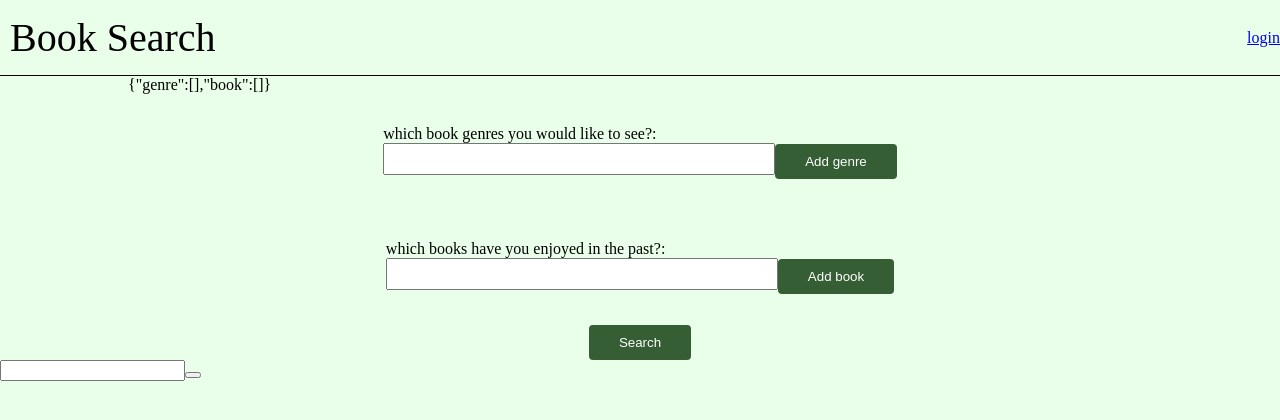
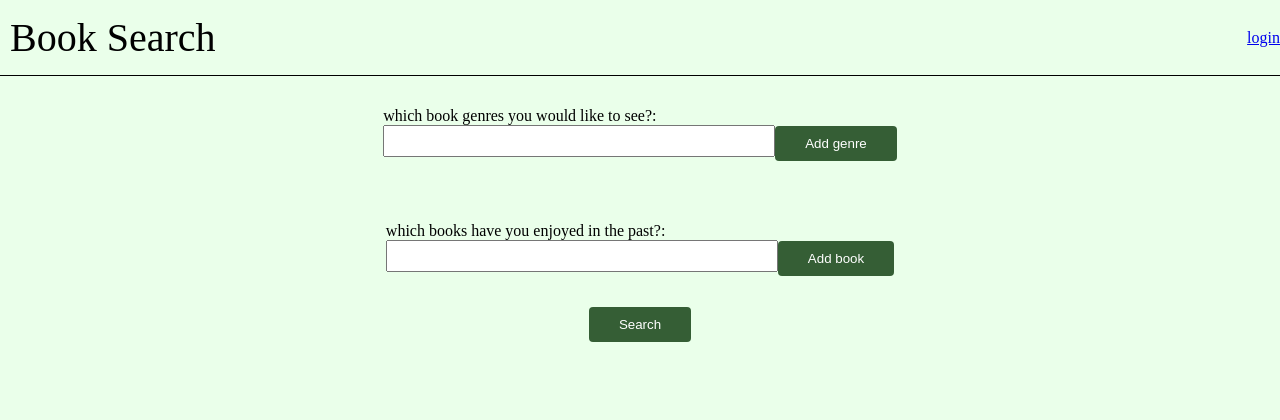
Before and after one commit to SpencerHitchcock05/Book-App, a React app in the folder client/: page / in a window 1280 px wide. Shown: the top 420 px of the page. Built offline with nearby package versions, Linux system fonts and the light colour scheme; the HTML template or start-up script is replaced by a standard one.

Commit message:
removed some debugging UI

```diff
--- a/client/src/App.jsx
+++ b/client/src/App.jsx
@@ -5,50 +5,10 @@ import Content from "./Content.jsx"
 
 function App() {
 
-  const [suggestions, setSuggestions] = useState();
-  const text = useRef();
-
-  async function serverFetch() {
-
-    const resp = await fetch("http://localhost:5000/books", {
-      method: "POST",
-      headers: {
-        "Content-Type": "application/json"
-      },
-      body: JSON.stringify({text: text.current.value})
-    })
-
-    const data = resp.json()
-
-    data.then(resp => {
-      setSuggestions(resp)
-      console.log(resp)
-    })
-
-
-
-
-  }
-
   return (
     <>
       <Nav/>
       <Content/>
-      <input ref={text} type="text" name="" id="" />
-      <button onClick={serverFetch}></button>
-      <div>
-        {JSON.stringify(suggestions)}
-
-        {/* {suggestions && suggestions.map((suggestion) => {
-          return (
-            <div key={suggestion.title}>
-              {JSON.stringify(suggestion)}
-            </div>
-          )
-        })
-        } */}
-
-      </div>
     </>
   )
 }
--- a/client/src/Content.jsx
+++ b/client/src/Content.jsx
@@ -40,7 +40,6 @@ function Content() {
 
         <div id="content-container">
             <div id="content">
-                {JSON.stringify(prompts)}
                 <Params type={"genre"} question={"which book genres you would like to see?:"} setPrompts={setPrompts}/>
                 <Params type={"book"} question={"which books have you enjoyed in the past?:"} setPrompts={setPrompts}/>
 
```
